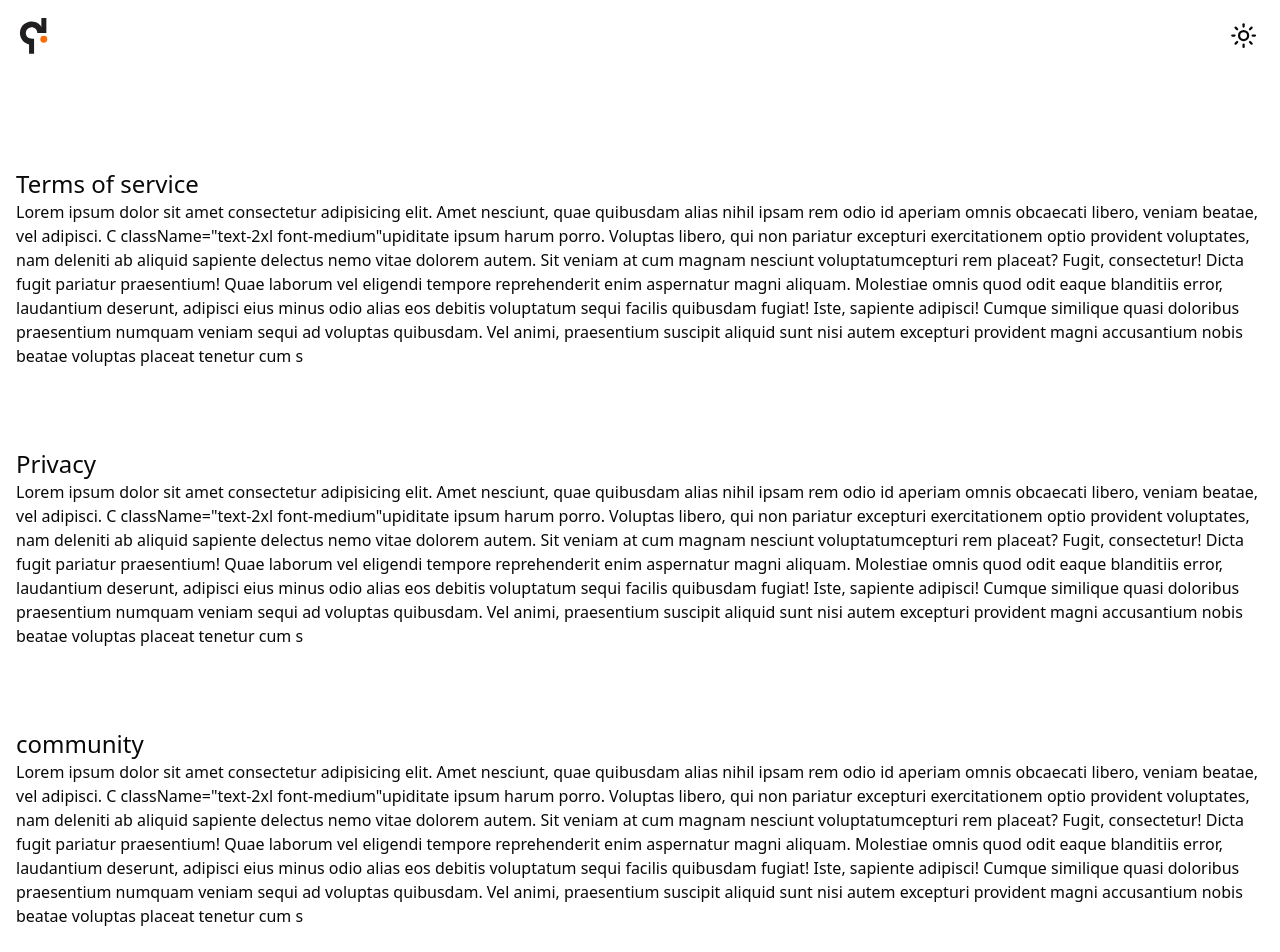
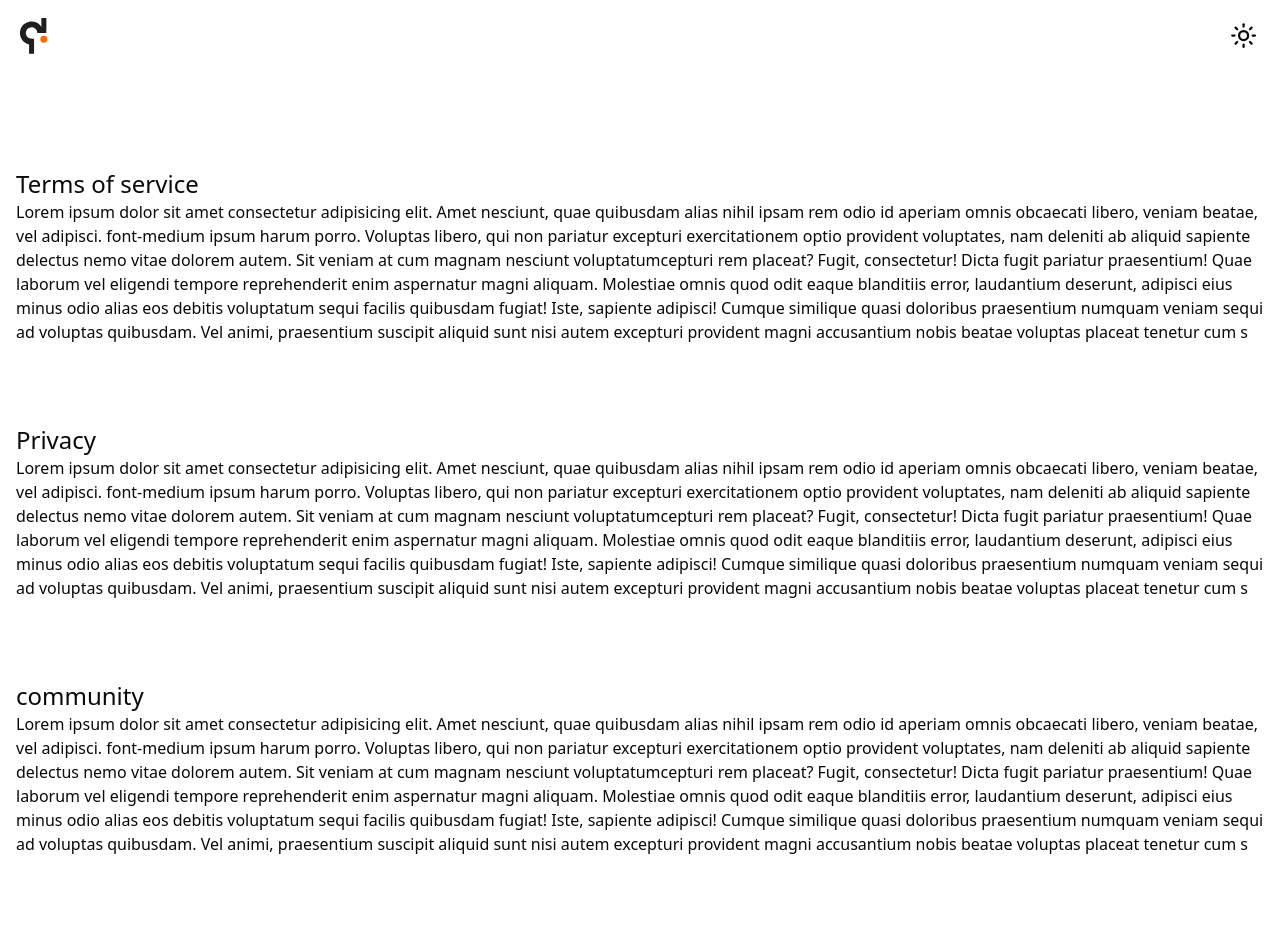
Before and after one commit to 3akare/nobr, a Next.js app: page /legal in a window 1280 px wide. Shown: the top 952 px of the page. Built offline with nearby package versions, Linux system fonts and the light colour scheme.

Commit message:
Corrected linting errors

```diff
--- a/app/components/AccordionList.tsx
+++ b/app/components/AccordionList.tsx
@@ -36,9 +36,10 @@ function AccordionList() {
         </AccordionTrigger>
         <AccordionContent className="text-lg">
           <span className="text-pOrange">nobr</span> is an abbreviation of
-          'nobber,' which in turn is derived from 'hobbnobber.' That's a fun
-          play on the word 'hobnob,' which means to socialize in a relaxed and
-          informal way
+          &apos;nobber,&apos; which in turn is derived from
+          &apos;hobbnobber.&apos; That&apos;s a fun play on the word
+          &apos;hobnob,&apos; which means to socialize in a relaxed and informal
+          way
         </AccordionContent>
       </AccordionItem>
       <AccordionItem value="item-3">
@@ -48,11 +49,11 @@ function AccordionList() {
           </h1>
         </AccordionTrigger>
         <AccordionContent className="text-lg">
-          We're not there quite yet! We're still in the process of developing
-          the app, but we expect it to be available for download soon. In the
-          meantime, you can use our fully functional web application to chat
-          anonymously with people from all over the world. Be sure to subscribe
-          to our newsletters to get the latest news from{" "}
+          We&apos;re not there quite yet! We&apos;re still in the process of
+          developing the app, but we expect it to be available for download
+          soon. In the meantime, you can use our fully functional web
+          application to chat anonymously with people from all over the world.
+          Be sure to subscribe to our newsletters to get the latest news from{" "}
           <span className="text-pOrange">nobr</span>.
         </AccordionContent>
       </AccordionItem>
--- a/app/components/Footer.tsx
+++ b/app/components/Footer.tsx
@@ -23,14 +23,12 @@ function Footer() {
             <Link
               href="/legal"
               className="px-2 hover:text-foreground"
-              prefetch={true}
             >
               <p>Privacy Policy</p>
             </Link>
             <Link
               href="/legal"
               className="pl-2 hover:text-foreground"
-              prefetch={true}
             >
               <p>Community Guidelines</p>
             </Link>
--- a/app/components/MenuBar.tsx
+++ b/app/components/MenuBar.tsx
@@ -42,7 +42,7 @@ function MenuBar() {
         <section className="space-y-10 pl-2">
           <SheetHeader>
             <SheetTitle>
-              <Link href="/" prefetch={true} onClick={handleOpenClose}>
+              <Link href="/" onClick={handleOpenClose}>
                 <Image
                   src={light}
                   alt="nobr logo"
@@ -72,7 +72,6 @@ function MenuBar() {
               <li className="w-fit">
                 <Link
                   href="/legal#privacy"
-                  prefetch={true}
                   onClick={handleOpenClose}
                 >
                   Privacy Policy
@@ -81,7 +80,6 @@ function MenuBar() {
               <li className="w-fit">
                 <Link
                   href="/legal#community"
-                  prefetch={true}
                   onClick={handleOpenClose}
                 >
                   Community Guidelines
@@ -89,10 +87,13 @@ function MenuBar() {
               </li>
             </ul>
             <div className="flex items-center gap-8 absolute bottom-16">
-              <Link href="/https://twitter.com/nobr_hq">
+              <Link href="/https://twitter.com/nobr_hq" target="_blank">
                 <Image src={twitter} alt="twitter" className="w-9 h-9" />
               </Link>
-              <Link href="https://www.linkedin.com/company/nobr/">
+              <Link
+                href="https://www.linkedin.com/company/nobr/"
+                target="_blank"
+              >
                 <Image src={linkedIn} alt="linkedIn" className="w-9 h-9" />
               </Link>
             </div>
--- a/app/components/NavigationBar.tsx
+++ b/app/components/NavigationBar.tsx
@@ -15,7 +15,7 @@ const NavigationBar = () => {
       <nav className="p-2 container mx-auto flex justify-between items-center">
         <div className="flex gap-4 items-center justify-center">
           <MenuBar />
-          <Link href="/" prefetch={true}>
+          <Link href="/">
             <Image
               src={light}
               alt="nobr logo (light mode)"
--- a/app/legal/page.tsx
+++ b/app/legal/page.tsx
@@ -7,20 +7,19 @@ const page = () => {
         <p>
           Lorem ipsum dolor sit amet consectetur adipisicing elit. Amet
           nesciunt, quae quibusdam alias nihil ipsam rem odio id aperiam omnis
-          obcaecati libero, veniam beatae, vel adipisci. C className="text-2xl
-          font-medium"upiditate ipsum harum porro. Voluptas libero, qui non
-          pariatur excepturi exercitationem optio provident voluptates, nam
-          deleniti ab aliquid sapiente delectus nemo vitae dolorem autem. Sit
-          veniam at cum magnam nesciunt voluptatumcepturi rem placeat? Fugit,
-          consectetur! Dicta fugit pariatur praesentium! Quae laborum vel
-          eligendi tempore reprehenderit enim aspernatur magni aliquam.
-          Molestiae omnis quod odit eaque blanditiis error, laudantium deserunt,
-          adipisci eius minus odio alias eos debitis voluptatum sequi facilis
-          quibusdam fugiat! Iste, sapiente adipisci! Cumque similique quasi
-          doloribus praesentium numquam veniam sequi ad voluptas quibusdam. Vel
-          animi, praesentium suscipit aliquid sunt nisi autem excepturi
-          provident magni accusantium nobis beatae voluptas placeat tenetur cum
-          s
+          obcaecati libero, veniam beatae, vel adipisci. font-medium ipsum harum
+          porro. Voluptas libero, qui non pariatur excepturi exercitationem
+          optio provident voluptates, nam deleniti ab aliquid sapiente delectus
+          nemo vitae dolorem autem. Sit veniam at cum magnam nesciunt
+          voluptatumcepturi rem placeat? Fugit, consectetur! Dicta fugit
+          pariatur praesentium! Quae laborum vel eligendi tempore reprehenderit
+          enim aspernatur magni aliquam. Molestiae omnis quod odit eaque
+          blanditiis error, laudantium deserunt, adipisci eius minus odio alias
+          eos debitis voluptatum sequi facilis quibusdam fugiat! Iste, sapiente
+          adipisci! Cumque similique quasi doloribus praesentium numquam veniam
+          sequi ad voluptas quibusdam. Vel animi, praesentium suscipit aliquid
+          sunt nisi autem excepturi provident magni accusantium nobis beatae
+          voluptas placeat tenetur cum s
         </p>
       </section>
       <div id="privacy" className="h-20 w-full"></div>
@@ -29,20 +28,19 @@ const page = () => {
         <p>
           Lorem ipsum dolor sit amet consectetur adipisicing elit. Amet
           nesciunt, quae quibusdam alias nihil ipsam rem odio id aperiam omnis
-          obcaecati libero, veniam beatae, vel adipisci. C className="text-2xl
-          font-medium"upiditate ipsum harum porro. Voluptas libero, qui non
-          pariatur excepturi exercitationem optio provident voluptates, nam
-          deleniti ab aliquid sapiente delectus nemo vitae dolorem autem. Sit
-          veniam at cum magnam nesciunt voluptatumcepturi rem placeat? Fugit,
-          consectetur! Dicta fugit pariatur praesentium! Quae laborum vel
-          eligendi tempore reprehenderit enim aspernatur magni aliquam.
-          Molestiae omnis quod odit eaque blanditiis error, laudantium deserunt,
-          adipisci eius minus odio alias eos debitis voluptatum sequi facilis
-          quibusdam fugiat! Iste, sapiente adipisci! Cumque similique quasi
-          doloribus praesentium numquam veniam sequi ad voluptas quibusdam. Vel
-          animi, praesentium suscipit aliquid sunt nisi autem excepturi
-          provident magni accusantium nobis beatae voluptas placeat tenetur cum
-          s
+          obcaecati libero, veniam beatae, vel adipisci. font-medium ipsum harum
+          porro. Voluptas libero, qui non pariatur excepturi exercitationem
+          optio provident voluptates, nam deleniti ab aliquid sapiente delectus
+          nemo vitae dolorem autem. Sit veniam at cum magnam nesciunt
+          voluptatumcepturi rem placeat? Fugit, consectetur! Dicta fugit
+          pariatur praesentium! Quae laborum vel eligendi tempore reprehenderit
+          enim aspernatur magni aliquam. Molestiae omnis quod odit eaque
+          blanditiis error, laudantium deserunt, adipisci eius minus odio alias
+          eos debitis voluptatum sequi facilis quibusdam fugiat! Iste, sapiente
+          adipisci! Cumque similique quasi doloribus praesentium numquam veniam
+          sequi ad voluptas quibusdam. Vel animi, praesentium suscipit aliquid
+          sunt nisi autem excepturi provident magni accusantium nobis beatae
+          voluptas placeat tenetur cum s
         </p>
       </section>
       <div id="community" className="h-20 w-full"></div>
@@ -51,20 +49,19 @@ const page = () => {
         <p>
           Lorem ipsum dolor sit amet consectetur adipisicing elit. Amet
           nesciunt, quae quibusdam alias nihil ipsam rem odio id aperiam omnis
-          obcaecati libero, veniam beatae, vel adipisci. C className="text-2xl
-          font-medium"upiditate ipsum harum porro. Voluptas libero, qui non
-          pariatur excepturi exercitationem optio provident voluptates, nam
-          deleniti ab aliquid sapiente delectus nemo vitae dolorem autem. Sit
-          veniam at cum magnam nesciunt voluptatumcepturi rem placeat? Fugit,
-          consectetur! Dicta fugit pariatur praesentium! Quae laborum vel
-          eligendi tempore reprehenderit enim aspernatur magni aliquam.
-          Molestiae omnis quod odit eaque blanditiis error, laudantium deserunt,
-          adipisci eius minus odio alias eos debitis voluptatum sequi facilis
-          quibusdam fugiat! Iste, sapiente adipisci! Cumque similique quasi
-          doloribus praesentium numquam veniam sequi ad voluptas quibusdam. Vel
-          animi, praesentium suscipit aliquid sunt nisi autem excepturi
-          provident magni accusantium nobis beatae voluptas placeat tenetur cum
-          s
+          obcaecati libero, veniam beatae, vel adipisci. font-medium ipsum harum
+          porro. Voluptas libero, qui non pariatur excepturi exercitationem
+          optio provident voluptates, nam deleniti ab aliquid sapiente delectus
+          nemo vitae dolorem autem. Sit veniam at cum magnam nesciunt
+          voluptatumcepturi rem placeat? Fugit, consectetur! Dicta fugit
+          pariatur praesentium! Quae laborum vel eligendi tempore reprehenderit
+          enim aspernatur magni aliquam. Molestiae omnis quod odit eaque
+          blanditiis error, laudantium deserunt, adipisci eius minus odio alias
+          eos debitis voluptatum sequi facilis quibusdam fugiat! Iste, sapiente
+          adipisci! Cumque similique quasi doloribus praesentium numquam veniam
+          sequi ad voluptas quibusdam. Vel animi, praesentium suscipit aliquid
+          sunt nisi autem excepturi provident magni accusantium nobis beatae
+          voluptas placeat tenetur cum s
         </p>
       </section>
     </main>
```
